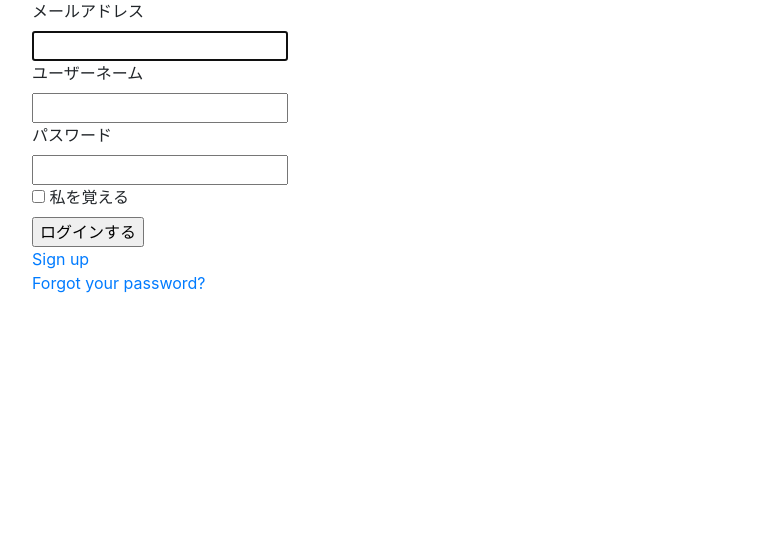
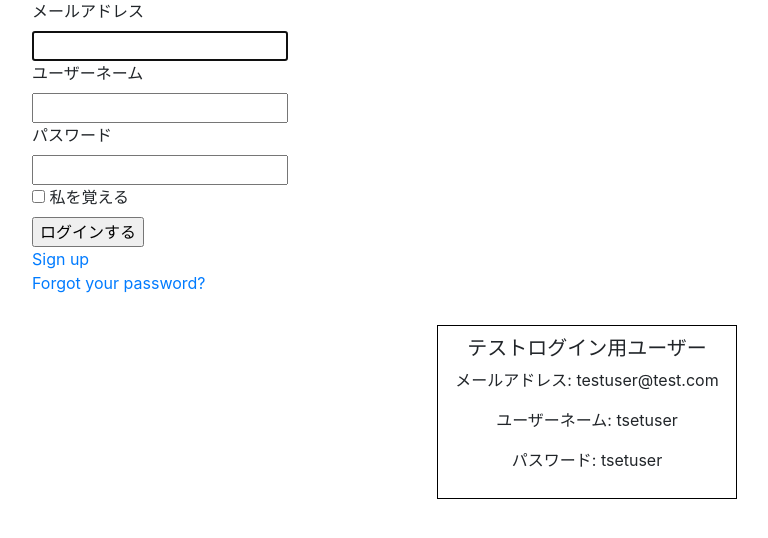
Before and after one commit to taixnishi/Ogiri_Dojo_App, a Rails app: page /users/sign_in in a window 1280 px wide. Shown: the part 123-661 px from the top of the page, without its empty margins (53-821 px from the left). Run offline with Rails 7, Linux system fonts and the light colour scheme; style sheets or scripts are compiled from the project's sources; some libraries are stand-ins or nearby versions.

Commit message:
testuserを追加+ログインなしでもindex見れるように変更

```diff
--- a/app/assets/stylesheets/users.scss
+++ b/app/assets/stylesheets/users.scss
@@ -21,7 +21,17 @@
   //タテヨコ比を変えないままトリミング
 }
 
-
+.testuser{
+  margin: 30px auto;
+  width: 300px;
+  padding: 10px;
+  text-align: center;
+  background-color: #ffffff;
+  border: 1px solid black;
+}
+.user-form{
+  margin: 0 auto;
+}
 // user/show
 .u-container {
   // background-color: #F4F4F4;
--- a/app/controllers/themes_controller.rb
+++ b/app/controllers/themes_controller.rb
@@ -1,5 +1,5 @@
 class ThemesController < ApplicationController
-  before_action :authenticate_user!
+  before_action :authenticate_user! ,except: [:index]
 
   def index
     @themes = Theme.all.order(created_at: :desc)
--- a/app/views/users/registrations/new.html.erb
+++ b/app/views/users/registrations/new.html.erb
@@ -46,4 +46,10 @@
 
     <%= render "users/shared/links" %>
   </div>
+      <div class="testuser">
+      <h5>テストログイン用ユーザー</h5>
+      <p>メールアドレス: testuser@test.com</p>
+      <p>ユーザーネーム: tsetuser</p>
+      <p>パスワード: tsetuser</p>
+    </div>
 </div>
--- a/app/views/users/sessions/new.html.erb
+++ b/app/views/users/sessions/new.html.erb
@@ -1,8 +1,7 @@
 
 <div class="main">
-  <div class="container">
+  <div class="container user-form">
     <h2>ユーザーログイン</h2>
-
     <%= form_for(resource, as: resource_name, url: session_path(resource_name)) do |f| %>
       <div class="field">
 
@@ -34,4 +33,10 @@
 
     <%= render "users/shared/links" %>
   </div>
+    <div class="testuser">
+      <h5>テストログイン用ユーザー</h5>
+      <p>メールアドレス: testuser@test.com</p>
+      <p>ユーザーネーム: tsetuser</p>
+      <p>パスワード: tsetuser</p>
+    </div>
 </div>
```
